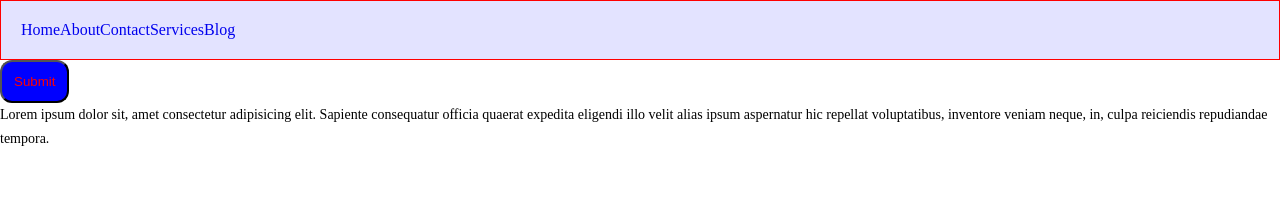
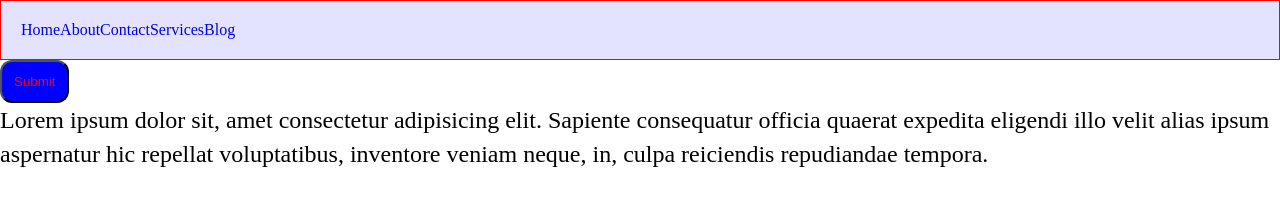
Before and after one commit to kamalud/loyer_portfolio, a website: page index.html in a window 1280 px wide. Drawn offline with Linux system fonts and the light colour scheme.

Commit message:
class added p2

```diff
--- a/index.html
+++ b/index.html
@@ -24,7 +24,7 @@
     </header>
     <main>
         <button>Submit</button>
-        <p>Lorem ipsum dolor sit, amet consectetur adipisicing elit. Sapiente consequatur officia quaerat expedita eligendi illo velit alias ipsum aspernatur hic repellat voluptatibus, inventore veniam neque, in, culpa reiciendis repudiandae tempora.</p>
+        <p class="p2">Lorem ipsum dolor sit, amet consectetur adipisicing elit. Sapiente consequatur officia quaerat expedita eligendi illo velit alias ipsum aspernatur hic repellat voluptatibus, inventore veniam neque, in, culpa reiciendis repudiandae tempora.</p>
     </main>
 </body>
 
```
